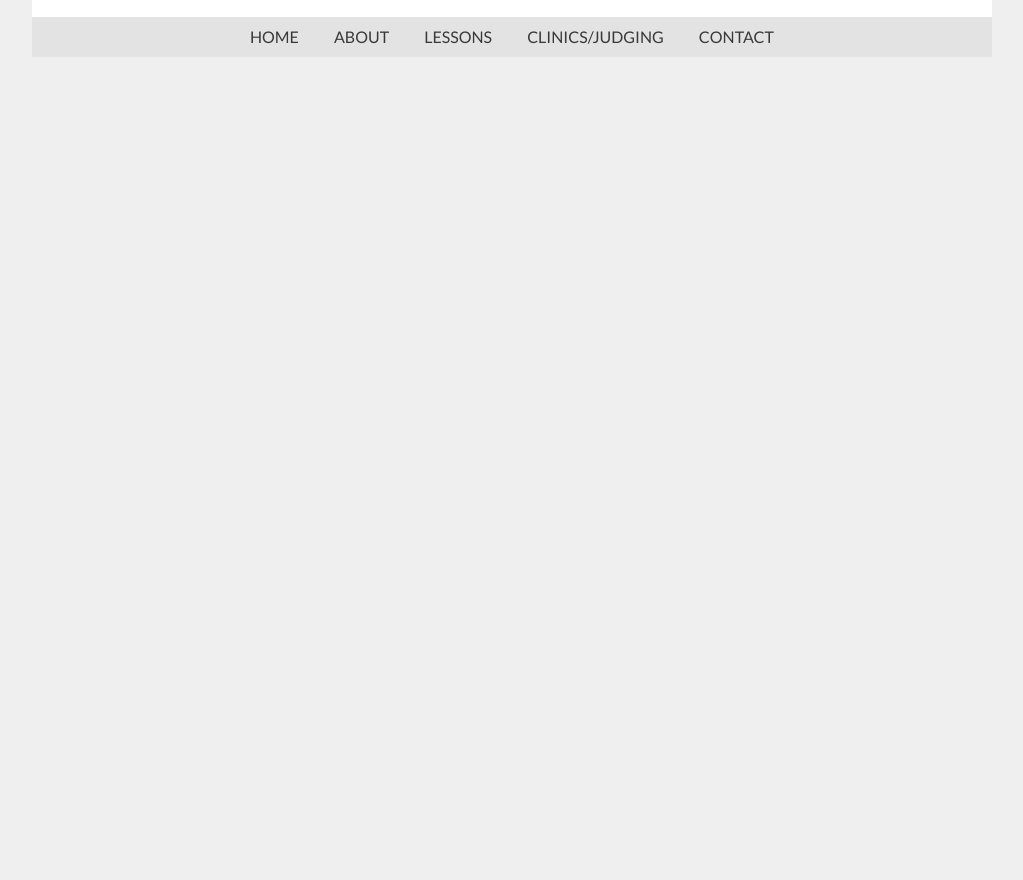
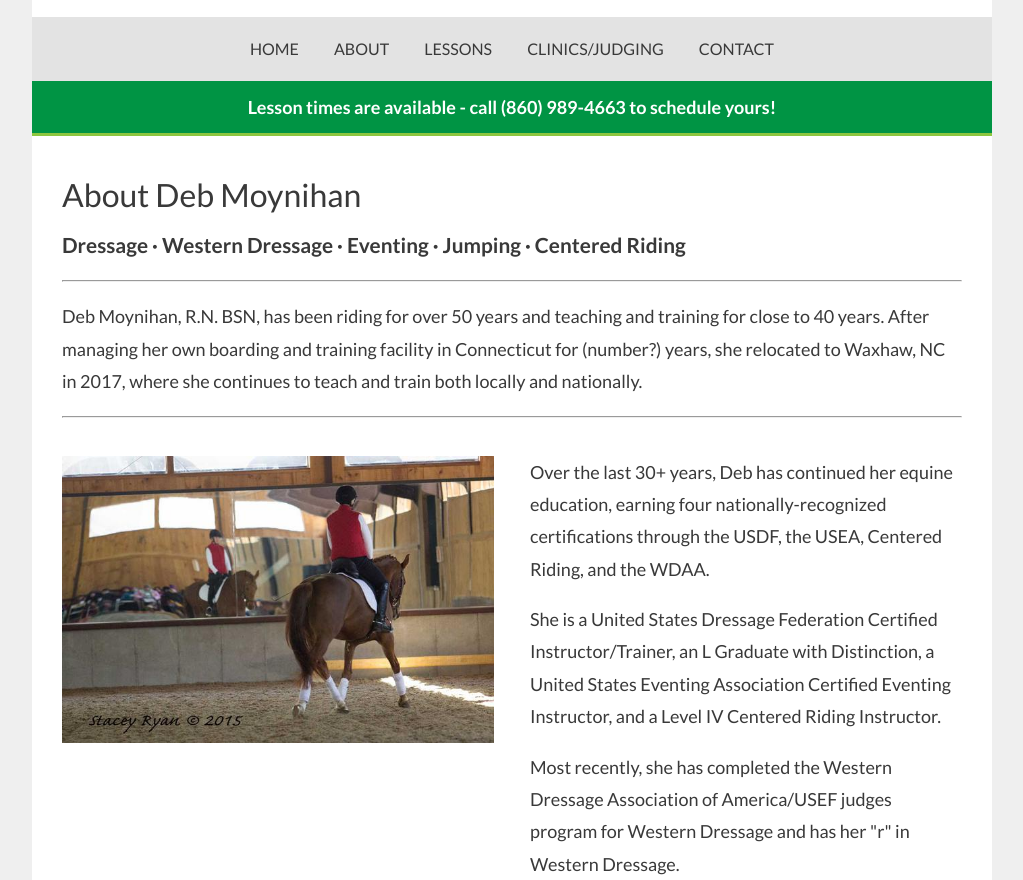
Before and after one commit to sharonhunter/irish-acres-farm, a plain HTML site: page index.html in a window 1280 px wide. Shown: the part 72-952 px from the top of the page, without its empty margins (128-1151 px from the left). Before the commit the page ends 800 px from the top, so only its background shows below. Drawn offline with Linux system fonts and the light colour scheme.

Commit message:
Adds temp images and staggered content component.

```diff
--- a/assets/css/custom.css
+++ b/assets/css/custom.css
@@ -1,6 +1,12 @@
+* {
+	box-sizing: border-box;
+}
+
 html {
 	background-color: #efefef;
 	color: #393939;
+	-webkit-font-smoothing: antialiased;
+  -moz-osx-font-smoothing: grayscale;
 }
 
 .header {
@@ -48,10 +54,100 @@ html {
   display: none;
 }
 
-@media only screen and (min-width: 33.75em) {  /* 540px */
-	.header {
+.section {
+  margin-bottom: 20px;
 }
 
+.nav {
+  text-align: center;
+  box-sizing: border-box;
+  padding-top: 6px;
+  padding-bottom: 6px;
+  background-color: #e3e3e3
+}
+
+.nav__list {
+  list-style-type: none;
+  margin: 0;
+  padding: 0;
+  overflow: hidden;
+}
+
+.nav__link {
+	display: inline-block;
+}
+
+.nav__link a {
+	text-decoration: none;
+	display: block;
+	text-align: center;
+	padding: 8px 16px;
+	text-transform: uppercase;
+}
+
+.nav__link a:hover,
+.nav__link a:focus
+ {
+	color: #fff;
+	background-color: #8DC63F;
+}
+
+.nav__link a:active
+ {
+	color: #fff;
+	background-color: red;
+}
+
+.cta {
+	text-align: center;
+	background-color: #009444;
+	padding-top: 10px;
+	padding-bottom: 10px;
+	border-bottom: 3px solid #8DC63F;
+}
+
+.cta__text {
+	color: #fff;
+	margin: 0px;
+	font-weight: bold;
+}
+
+.content-section {
+	padding-top: 15px;
+	padding-left: 30px;
+	padding-right: 30px;
+	padding-bottom: 15px;
+	background-color: #fff;
+}
+
+.content-section__heading {
+	text-align: center;
+  margin-top: 0px;
+  margin-bottom: 10px;
+}
+
+.content-section__subheading {
+	text-align: center;
+	margin-top: 0px;
+	margin-bottom: 20px;
+}
+
+.staggered-content__image {
+	width: 100%;
+	height: auto;
+	display: block;
+}
+
+.staggered-content__text {
+	margin-top: 15px;
+	display: inline-block;
+}
+
+.staggered-content--right {
+	float: right;
+}
+
+@media only screen and (min-width: 33.75em) {  /* 540px */
   .header__contact-info--phone {
     background-color: inherit;
     padding: 0;
@@ -79,45 +175,31 @@ html {
   .header__contact-info {
 	  text-align: right;
   }
+
+  .content-section__heading {
+  	text-align: left;
+    margin-top: 20px;
+    margin-bottom: 10px;
   }
 
-.section {
+  .content-section__subheading {
+  	text-align: left;
+  	margin-top: 0px;
   	margin-bottom: 20px;
   }
 
-.nav {
-  text-align: center;
-}
-
-.nav__list {
-  list-style-type: none;
-  margin: 0;
-  padding: 0;
-  overflow: hidden;
-  background-color: #e3e3e3;
-}
-
-.nav__link {
+  .staggered-content__image {
+	  width: 48%;
+	  height: auto;
 	  display: inline-block;
   }
 
-.nav__link a {
-	text-decoration: none;
-	display: block;
-	text-align: center;
-	padding: 8px 16px;
-	text-transform: uppercase;
+  .staggered-content__paragraphs {
+	  width: 48%;
+	  margin-top: 0px;
   }
 
-.nav__link a:hover,
-.nav__link a:focus
- {
-	color: #fff;
-	background-color: #8DC63F;
+  .staggered-content__text {
+	  margin-top: 0px;
   }
-
-.nav__link a:active
- {
-	color: #fff;
-	background-color: red;
 }
--- a/assets/css/simple-grid.css
+++ b/assets/css/simple-grid.css
@@ -30,28 +30,30 @@ body {
 /* TYPOGRAPHY */
 
 h1 {
-  font-size: 2.5rem;
+  font-size: 2rem;
+  font-weight: normal;
 }
 
 h2 {
-  font-size: 2rem;
+  /*font-size: 1.375rem;*/
+  font-size: 1.3rem;
 }
 
 h3 {
-  font-size: 1.375rem;
+  font-size: 1.125rem;
 }
 
 h4 {
-  font-size: 1.125rem;
+  font-size: 1rem;
 }
 
 h5 {
-  font-size: 1rem;
+  font-size: 0.875rem;
 }
 
-h6 {
+/*h6 {
   font-size: 0.875rem;
-}
+}*/
 
 p {
   font-size: 1.125rem;
--- a/index.html
+++ b/index.html
@@ -20,6 +20,7 @@
 
 <body>
 	<div class="container">
+
     <div class="row header">
       <div class="col-9 header__logo">
         <div class="header__svg">
@@ -49,9 +50,79 @@
       		<li class="nav__link"><a href="#">Clinics/Judging</a></li>
       		<li class="nav__link"><a href="#">Contact</a></li>
       	</ul>
-       </div>
-     </div>
+      </div>
+    </div>
+
+    <div class="row cta">
+      <p class="cta__text">
+         Lesson times are available - call (860) 989-4663 to schedule yours!
+      </p>
+    </div>
+
+    <div class="row content-section">
+      <h1 class="content-section__heading">
+         About Deb Moynihan
+      </h1>
+      <h2 class="content-section__subheading">
+      	Dressage &#183; Western Dressage &#183; Eventing &#183; Jumping &#183; Centered&nbsp;Riding
+      </h2>
+      <hr />
+
+      <p>Deb Moynihan, R.N. BSN, has been riding for over 50  years and teaching and training for close to 40 years.
+         After managing her own boarding and training facility in Connecticut for (number?) years, she relocated to
+         Waxhaw, NC in 2017, where she continues to teach and train both locally and nationally.
+      </p>
+      <hr />
+    </div>
+
+    <div class="row content-section">
+    	<img src="assets/images/dressage-indoor@1x.jpg"
+    	     width=""
+    	     height=""
+    	     class="staggered-content__image" />
+    	<div class="staggered-content__paragraphs staggered-content--right">
+	    	<p class="staggered-content__text">
+	    		Over the last 30+ years, Deb has continued her equine education, earning four nationally-recognized certifications
+	        through the USDF, the USEA, Centered Riding, and the WDAA.
+	    	</p>
+	    	<p class="staggered-content__text">
+	    		She is a United States Dressage Federation Certified Instructor/Trainer, an L Graduate with Distinction,
+	    		a United States Eventing Association Certified Eventing Instructor, and a Level IV Centered Riding Instructor.
+	    	</p>
+	    	<p class="staggered-content__text">
+	    		Most recently, she has completed the Western Dressage Association of America/USEF judges program
+	        for Western Dressage and has her "r" in Western Dressage.
+	    	</p>
+    	</div>
+    </div>
+
+    <div class="row content-section">
+    	<img src="assets/images/cross-country-jumping@1x.jpg"
+    	     width=""
+    	     height=""
+    	     class="staggered-content__image staggered-content--right" />
+    	<div class="staggered-content__paragraphs">
+	      <p class="staggered-content__text">
+	      	Deb has competed in Hunters and Jumpers, shown Dressage through 4th Level (expand this part to include
+	        some other horses), and Evented through Preliminary Level on her homebred Thoroughbred/Quarter Horse, name here.
+	        Mention Elita as your current horse here?
+	    	</p>
+	    </div>
+    </div>
+
+    <div class="row content-section">
+    	<img src="assets/images/dressage-show@1x.jpg"
+    	     width=""
+    	     height=""
+    	     class="staggered-content__image" />
+    	<div class="staggered-content__paragraphs staggered-content--right">
+	    	<p class="staggered-content__text">
+	    		As an International Clinician, she has taught Centered Riding Clinics, Instructor Courses and Updates
+	        throughout the United States and Europe (the Netherlands, Denmark, the United Kingdom, and France).
+	    	</p>
+      </div>
+    </div>
   </div>
   <!-- <script src="assets/js/scripts.js"></script> -->
-</body>
+  </body>
 </html>
```
Also changed, not shown: assets/images/cross-country-jumping@1x.jpg (added), assets/images/dressage-indoor@1x.jpg (added), assets/images/dressage-show@1x.jpg (added). Lines whose indentation alone changed are shown as unchanged.
